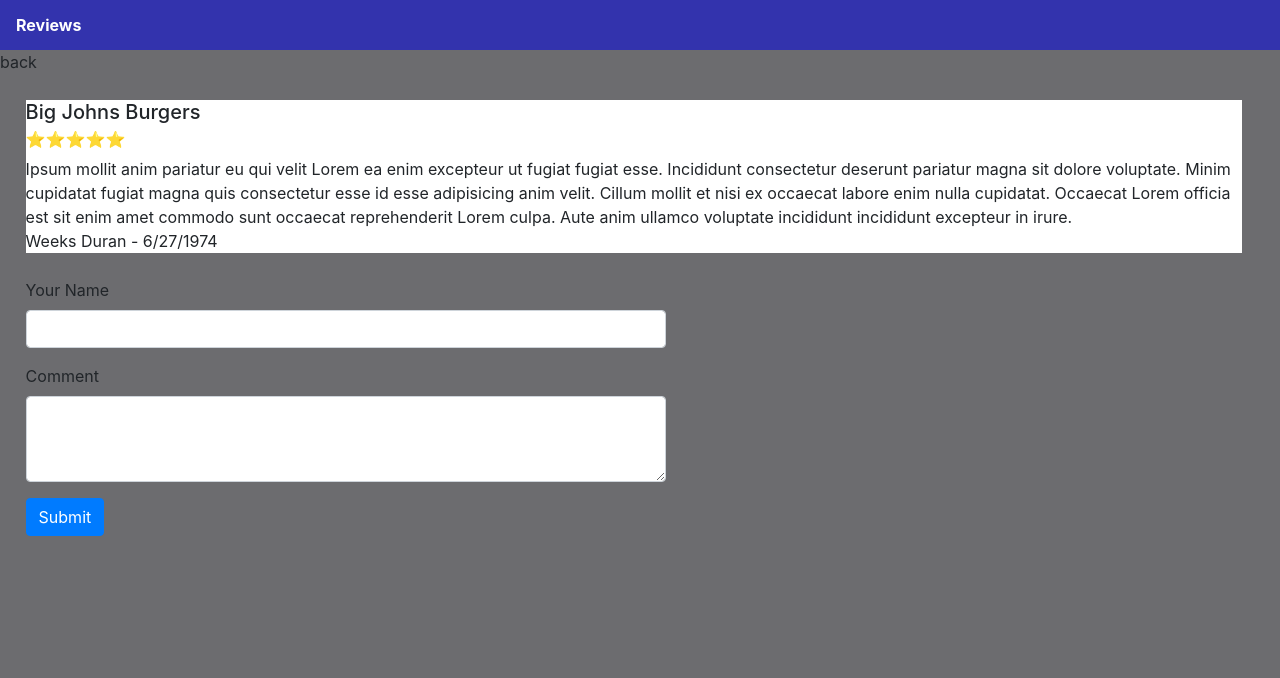
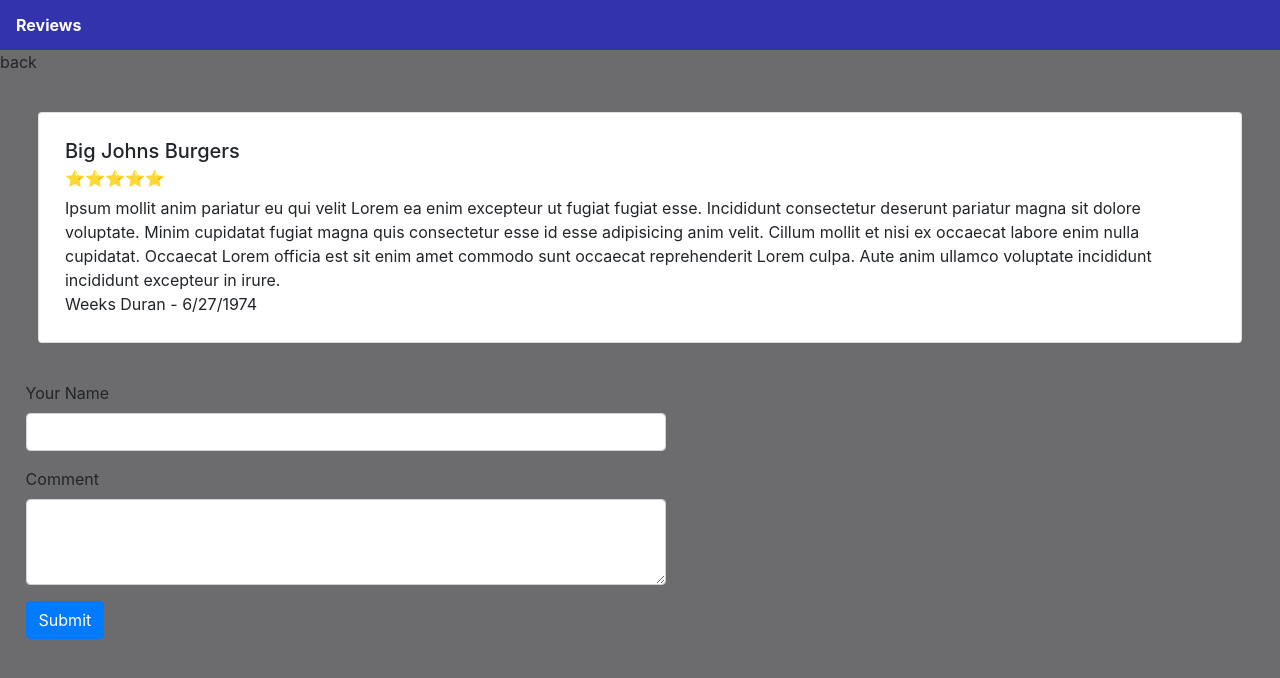
Before and after one commit to garylamountain/reviewtrackers_challenge, a React (Create React App) app: page / in a window 1280 px wide. Both pictures are taken after a click on the element 248 px from the left and 169 px from the top of the page. Shown: the top 678 px of the page. Built offline with nearby package versions, Linux system fonts and the light colour scheme.

Commit message:
can edit comment, but comment will be deleted if going back after clicking the edit ellipses

```diff
--- a/src/App.js
+++ b/src/App.js
@@ -19,6 +19,10 @@ class App extends React.Component {
     this.setState({reviews: resReviews});
   }
 
+  componentDidUpdate(){
+    console.log(this.state)
+  }
+
   handleSelection = review => {
     this.setState({
       selectedReview: review,
@@ -31,6 +35,7 @@ class App extends React.Component {
   }
 
   submitResponse = submission => {
+    console.log(submission)
     const response = submission.response.value;
     const responder = submission.responder.value;
     this.setState(prevState => {
--- a/src/components/Comment.js
+++ b/src/components/Comment.js
@@ -1,18 +1,35 @@
 import React from 'react';
+import CommentForm from './CommentForm';
 
+class Comment extends React.Component {
 
-const Comment = (props) => {
-  return (
-    <div className="comment">
-      <div style={{cursor: "pointer"}} onClick={props.exitDisplay}>...</div>
-        <div className="comment-body">
-                <h5 className="card-title">{props.response}</h5>
-                {props.responder ? <h6 className="card-subtitle mb-2 text-muted">-{props.responder}</h6> :
-                <h6 className="card-subtitle mb-2 text-muted">-Anonymous</h6>}
+  state = {
+    editing: false
+  }
 
+  handleClick = () => {
+    this.setState({editing: true});
+  }
+
+  render(){
+    return (
+      <div>
+        {this.state.editing ?
+        <CommentForm response={this.props.response} responder={this.props.responder} submitResponse={this.props.submitResponse}/>
+        :
+        <div className="comment">
+          <span style={{cursor: "pointer"}} onClick={this.handleClick}>...</span>
+            <div className="comment-body">
+                    <h5 className="card-title">{this.props.response}</h5>
+                    {this.props.responder ? <h6 className="card-subtitle mb-2 text-muted">-{this.props.responder}</h6>
+                    :
+                    <h6 className="card-subtitle mb-2 text-muted">-Anonymous</h6>}
+            </div>
         </div>
-    </div>
-  )
+        }
+      </div>
+    )
+  }
 }
 
 export default Comment;
--- a/src/components/CommentForm.js
+++ b/src/components/CommentForm.js
@@ -7,14 +7,14 @@ class CommentForm extends React.Component {
         this.state = {
             responseObj: {
                 responder: {
-                  value: ''
+                  value: props.responder
                 },
                 response: {
-                  value: ''
+                  value: props.response
                 }
             }
         }
-      }
+    }
 
     handleChange = event => {
         const name = event.target.name;
--- a/src/components/SelectedReview.js
+++ b/src/components/SelectedReview.js
@@ -1,30 +1,65 @@
 import React from 'react';
 import CommentForm from './CommentForm';
 import Comment from './Comment';
+import { render } from '@testing-library/react';
 
+// const SelectedReview = (props) => {
+class SelectedReview extends React.Component {
 
-const Review = (props) => {
-  const review = props.review;
-  let date = new Date(props.review.published_at);
-  var month = date.getMonth() + 1;
-  var day = date.getDate();
-  var year = date.getFullYear();
+    constructor(props){
+        super(props)
+        this.state = {
+            defaultResponder: '',
+            defaultResponse: ''
+        }
+    }
+
+    handleClick = event => {
+      this.setState({
+        defaultResponder: this.props.responder,
+        defaultResponse: this.props.response
+      })
+      this.props.submitResponse({responder: {value: ''}, response: {value: ''}})
+    }
+
+  render(){
+    let date = new Date(this.props.review.published_at);
+    let month = date.getMonth() + 1;
+    let day = date.getDate();
+    let year = date.getFullYear();
+
     return (
         <div>
-        <span style={{cursor: "pointer"}} onClick={props.exitDisplay}>back</span>
-        <div className="review">
-                <h5 className="card-title">{props.review.place}</h5>
-                <h6 className="card-subtitle mb-2 text-muted">{props.returnStars(props.review.rating)}</h6>
-                <p className="card-text">{props.review.content}</p>
-                {props.review.author} - {month}/{day}/{year}
+            <span style={{cursor: "pointer"}} onClick={this.props.exitDisplay}>back</span>
+            <div className="card" style={{margin: "3%", padding: "2%"}}>
+                    <h5 className="card-title">{this.props.review.place}</h5>
+                    <h6 className="card-subtitle mb-2 text-muted">{this.props.returnStars(this.props.review.rating)}</h6>
+                    <p className="card-text">{this.props.review.content}</p>
+                    {this.props.review.author} - {month}/{day}/{year}
             </div>
-        {props.response ?
-        <Comment response={props.response} responder={props.responder}/>
+            {this.props.response ?
+            <div className="card" style={{margin: "3%", padding: "2%", backgroundColor: "white", width: "33%"}}>
+                <span
+                    style={{cursor: "pointer"}}
+                    // onClick={()=>props.submitResponse({responder: {value: ''}, response: {value: ''}})}
+                    onClick={this.handleClick}
+                >
+                ...
+                </span>
+                <div className="comment-body">
+                        <h5 className="card-title">{this.props.response}</h5>
+                        {this.props.responder ? <h6 className="card-subtitle mb-2 text-muted">-{this.props.responder}</h6>
                         :
-        <CommentForm submitResponse={props.submitResponse}/>
+                        <h6 className="card-subtitle mb-2 text-muted">-Anonymous</h6>}
+                </div>
+            </div>
+            // <Comment response={props.response} responder={props.responder} submitResponse={props.submitResponse}/>
+            :
+            <CommentForm responder={this.state.defaultResponder} response={this.state.defaultResponse} submitResponse={this.props.submitResponse}/>
             }
         </div>
       )
   }
+}
 
-export default Review;
+export default SelectedReview;
```
Lines whose indentation alone changed are shown as unchanged.
